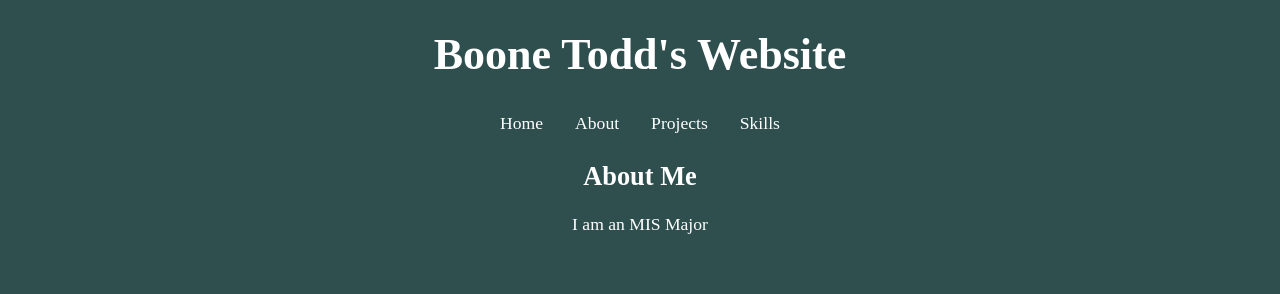
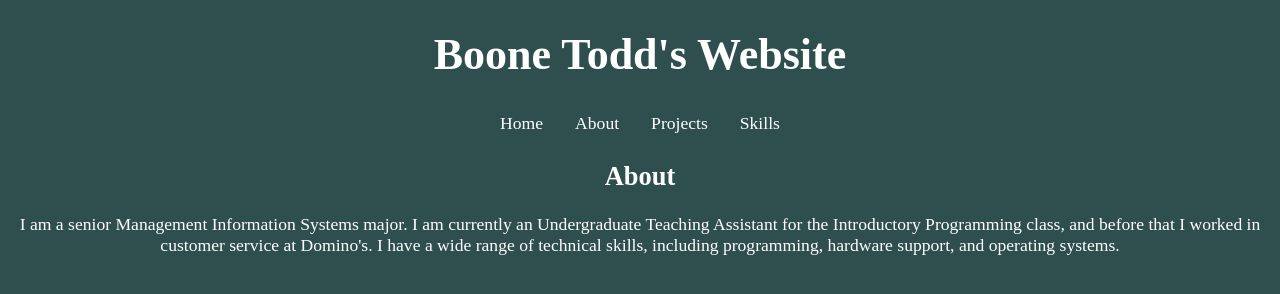
Before and after one commit to cbtodd/cbtodd.github.io, a plain HTML site: page about.html in a window 1280 px wide. Drawn offline with Linux system fonts and the light colour scheme.

Commit message:
Update about.html

```diff
--- a/about.html
+++ b/about.html
@@ -15,6 +15,6 @@
 </div>
 
 <body>
-    <h2>About Me</h2>
-    <p>I am an MIS Major</p>
+    <h2>About</h2>
+    <p>I am a senior Management Information Systems major. I am currently an Undergraduate Teaching Assistant for the Introductory Programming class, and before that I worked in customer service at Domino's. I have a wide range of technical skills, including programming, hardware support, and operating systems.</p>
 </body>
```
